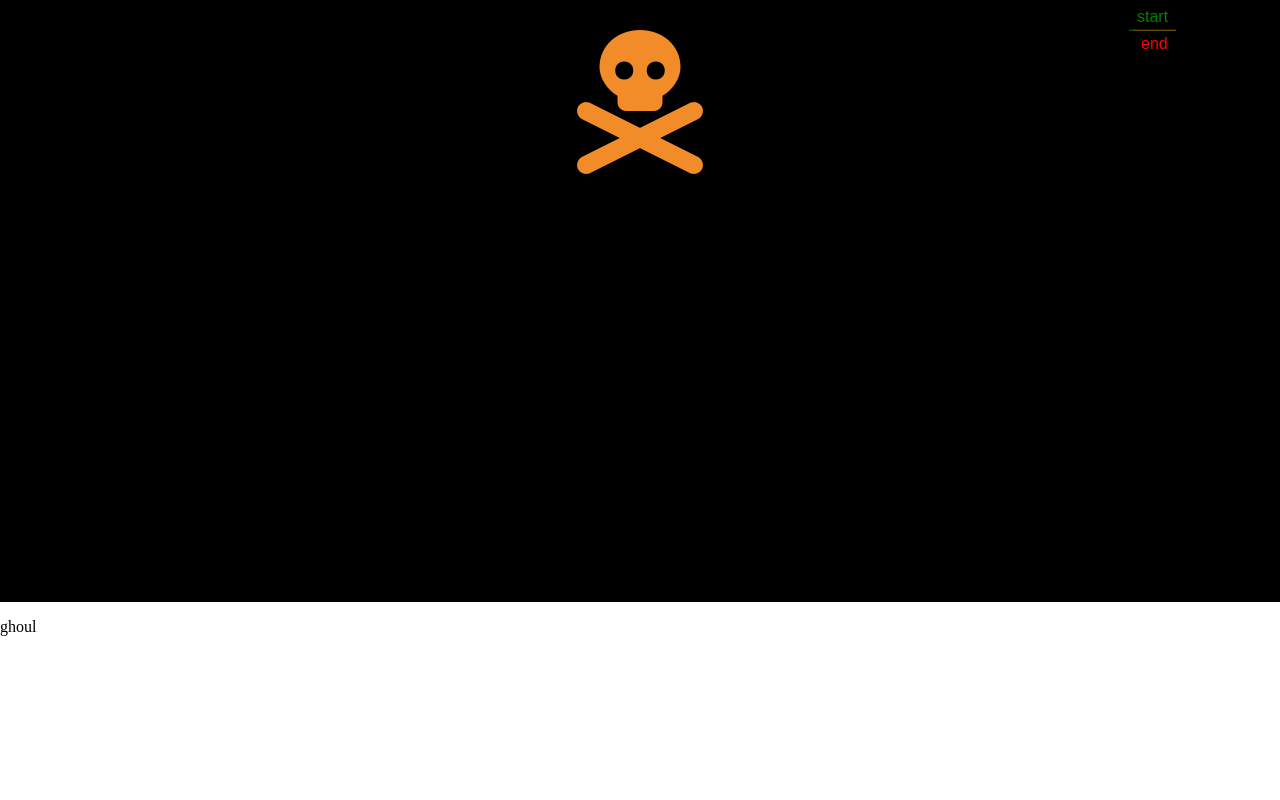
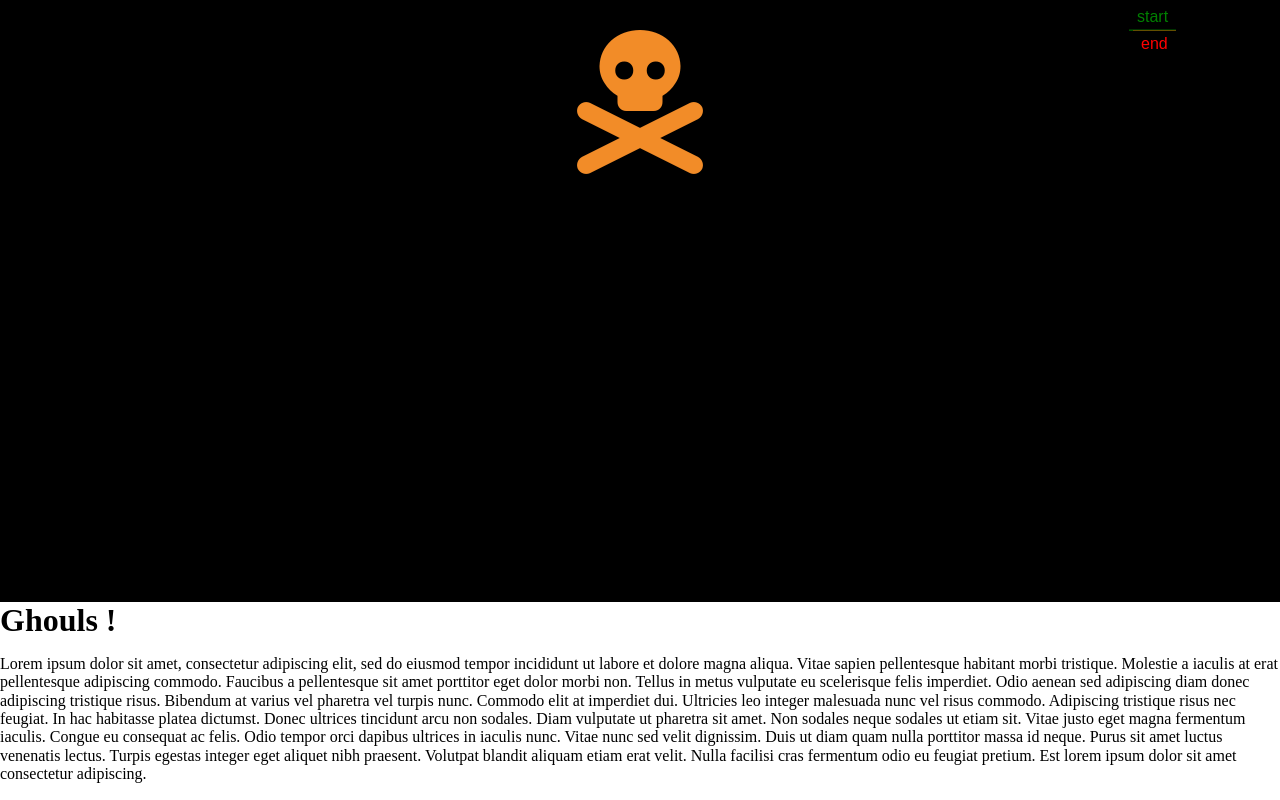
Before and after one commit to SarahHarbeson/motion_sh, a website: page deploy/index.html in a window 1280 px wide. Shown: the part 598-1398 px from the top of the page. Before the commit the page ends 1250 px from the top, so only its background shows below. Drawn offline with Linux system fonts and the light colour scheme; a web font is replaced by a local one.

Commit message:
anotherSection

```diff
--- a/deploy/index.html
+++ b/deploy/index.html
@@ -34,10 +34,16 @@
             <div id="crossbones"><i class="fa-solid fa-skull-crossbones fa-9x"></i></div>
 
             <div id="content2">
-                <p>Lorem ipsum dolor sit amet, consectetur adipiscing elit, sed do eiusmod tempor incididunt ut labore et dolore magna aliqua. Ut enim ad minim veniam, quis nostrud exercitation ullamco laboris nisi ut aliquip ex ea commodo consequat. Duis aute irure dolor in reprehenderit in voluptate velit esse cillum dolore eu fugiat nulla pariatur. Excepteur sint occaecat cupidatat non proident, sunt in culpa qui officia deserunt mollit anim id est laborum.</p> </div>
+                <p>Lorem ipsum dolor sit amet, consectetur adipiscing elit, sed do eiusmod tempor incididunt ut labore et dolore magna aliqua. Ut enim ad minim veniam, quis nostrud exercitation ullamco laboris nisi ut aliquip ex ea commodo consequat. Duis aute irure dolor in reprehenderit in voluptate velit esse cillum dolore eu fugiat nulla pariatur. Excepteur sint occaecat cupidatat non proident, sunt in culpa qui officia deserunt mollit anim id est laborum.</p>
+              <!-- <img id="sectionghost" src="img/ghost.png"> -->
+            </div>
             </div>
         <div>
-                    <p>ghoul</p>
+                    <h1>Ghouls !</h1>
+                    <p>
+                        Lorem ipsum dolor sit amet, consectetur adipiscing elit, sed do eiusmod tempor incididunt ut labore et dolore magna aliqua. Vitae sapien pellentesque habitant morbi tristique. Molestie a iaculis at erat pellentesque adipiscing commodo. Faucibus a pellentesque sit amet porttitor eget dolor morbi non. Tellus in metus vulputate eu scelerisque felis imperdiet. Odio aenean sed adipiscing diam donec adipiscing tristique risus. Bibendum at varius vel pharetra vel turpis nunc. Commodo elit at imperdiet dui. Ultricies leo integer malesuada nunc vel risus commodo. Adipiscing tristique risus nec feugiat.
+
+                        In hac habitasse platea dictumst. Donec ultrices tincidunt arcu non sodales. Diam vulputate ut pharetra sit amet. Non sodales neque sodales ut etiam sit. Vitae justo eget magna fermentum iaculis. Congue eu consequat ac felis. Odio tempor orci dapibus ultrices in iaculis nunc. Vitae nunc sed velit dignissim. Duis ut diam quam nulla porttitor massa id neque. Purus sit amet luctus venenatis lectus. Turpis egestas integer eget aliquet nibh praesent. Volutpat blandit aliquam etiam erat velit. Nulla facilisi cras fermentum odio eu feugiat pretium. Est lorem ipsum dolor sit amet consectetur adipiscing.</p>
                 </div>
     <script src="js/scripts-min.js"></script>
 </body>
--- a/dev/scss/sections/_section2.scss
+++ b/dev/scss/sections/_section2.scss
@@ -18,4 +18,9 @@
         width: 450px;
         padding: 20px;
     }
+
+    // #sectionghost {
+    //     max-height: 100px;
+    //     flex-direction: row;
+    // }
 }
```
Also changed, not shown: assets/sabina-music-rich-OJy0JHnoUZQ-unsplash.html (added, +11 -0 lines), assets/images/sabina-music-rich-OJy0JHnoUZQ-unsplash.jpg (added), 3 other files.
